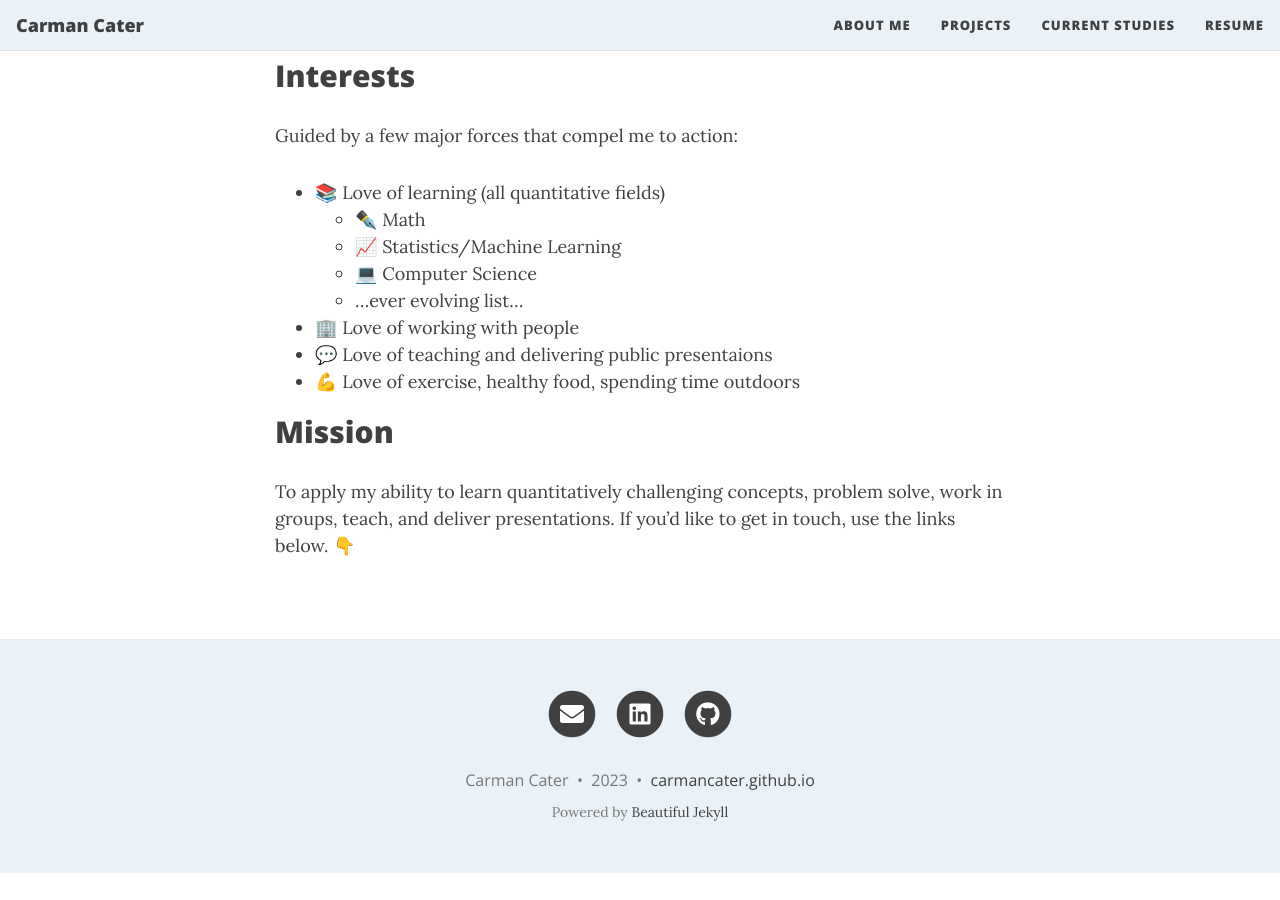
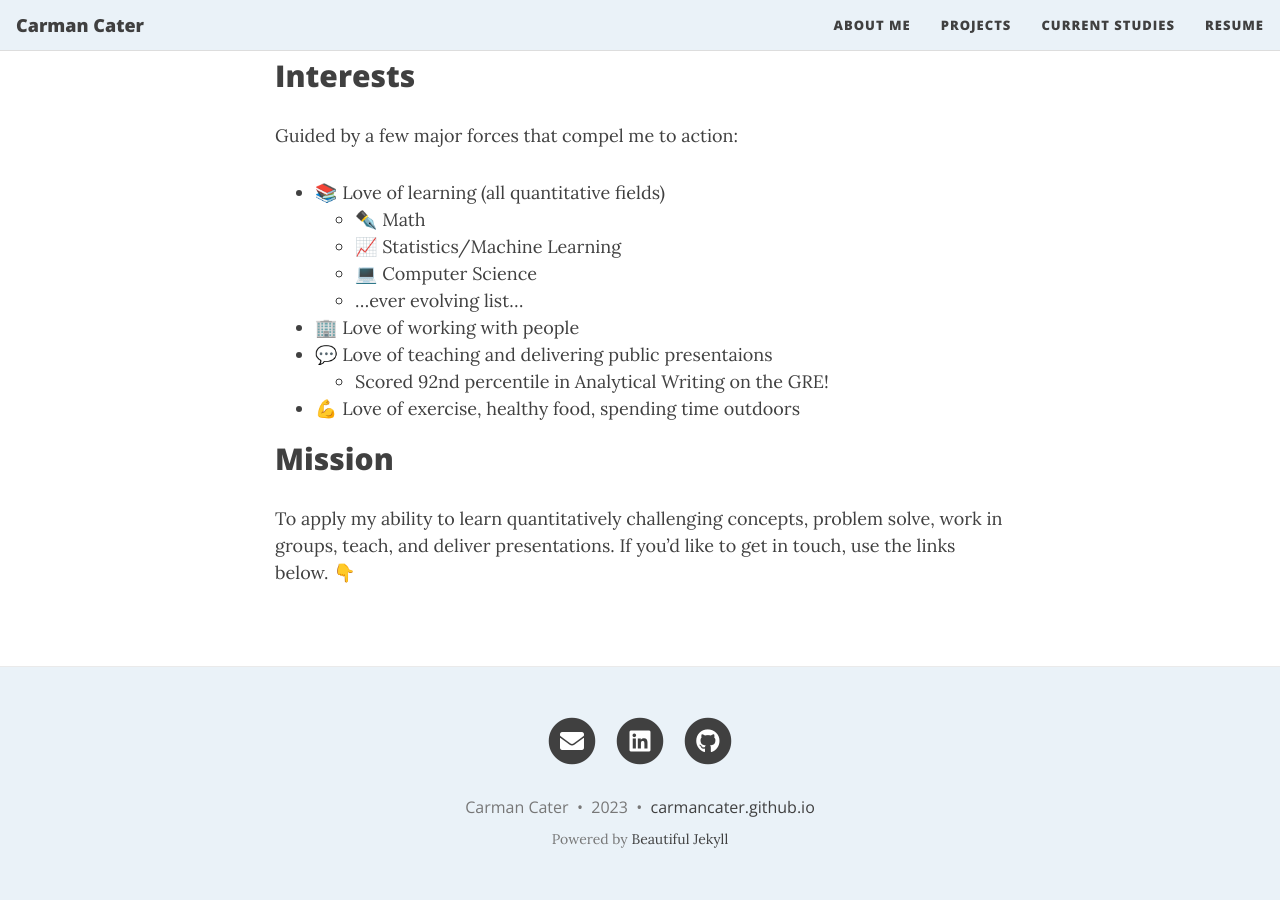
Before and after one commit to carmancater/carmancater.github.io, a Jekyll site: the page built from aboutme.md, in a window 1280 px wide and 900 px high, scrolled down 904 px. Built offline with Jekyll 4.4.1, drawn with Linux system fonts in a browser that asks for light colours; nearby versions of some CDN libraries; emoji names are drawn with the system emoji font; before the commit the page ends 1777 px from its top, so only the background shows below that.

Commit message:
Update aboutme.md

```diff
--- a/aboutme.md
+++ b/aboutme.md
@@ -33,22 +33,8 @@ Guided by a few major forces that compel me to action:
   - ...ever evolving list...
 - :office: Love of working with people
 - :speech_balloon: Love of teaching and delivering public presentaions
+  - Scored 92nd percentile in Analytical Writing on the GRE!
 - :muscle: Love of exercise, healthy food, spending time outdoors
 
 ## Mission
 To apply my ability to learn quantitatively challenging concepts, problem solve, work in groups, teach, and deliver presentations. If you'd like to get in touch, use the links below. :point_down:
-
-
-
-
-
-
-
-
-
-
-<!-- After narrowly sliding into community college (MxCC) after a tumultuos high school experience I began studying Business Management. It was at my transfer institution (CCSU) that I began tutoring statistics and mathematics.  -->
-
-
-
-<!-- From this time I made the connection between my love of working in groups, giving public presentations, learning and teaching that I began a lifelong quest for  -->
```
